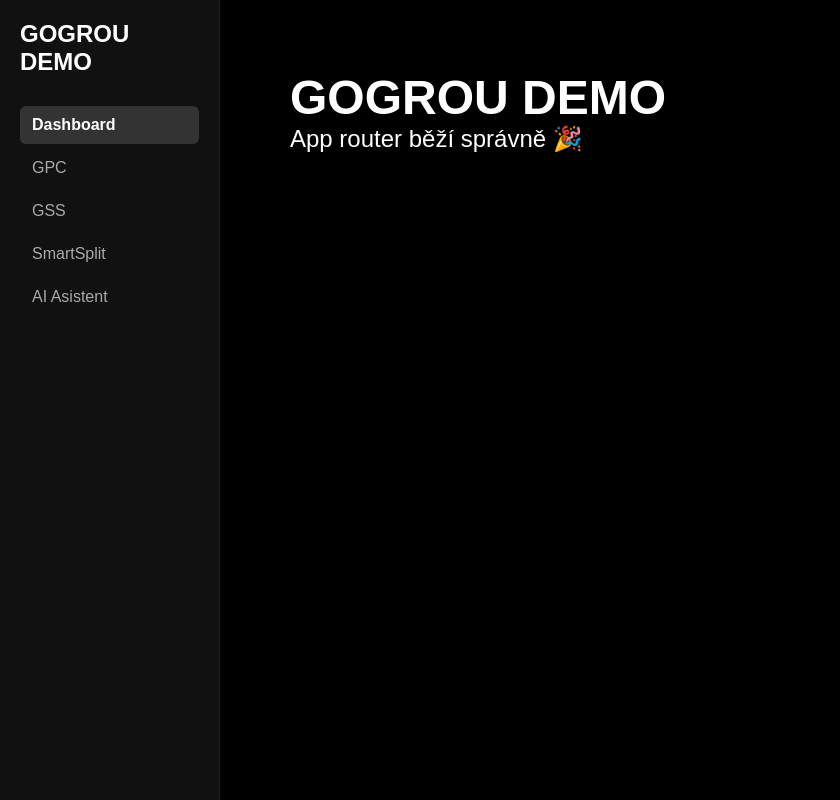
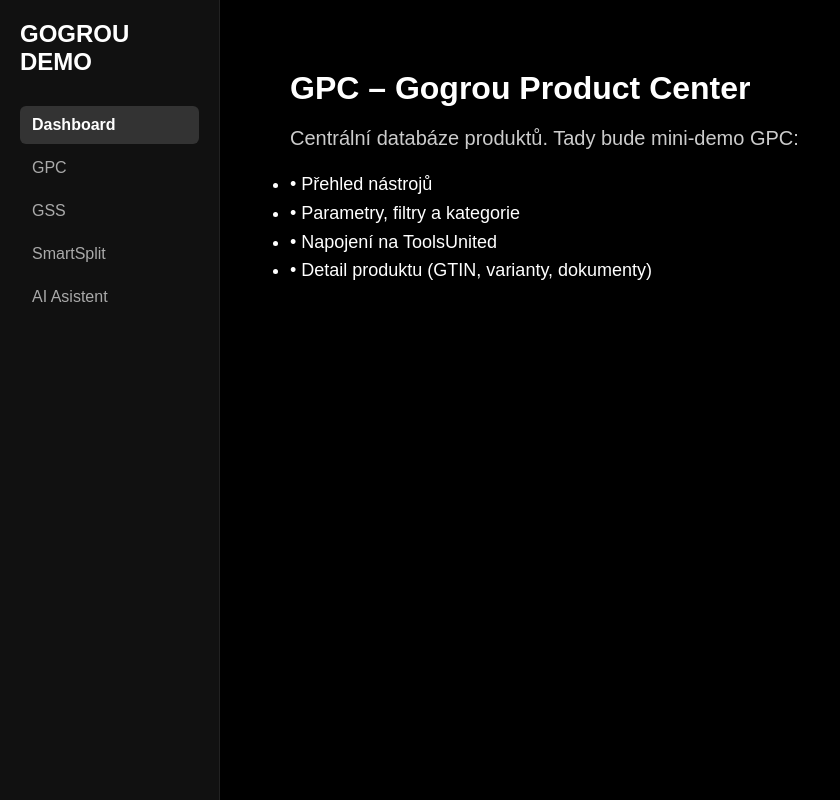
Before and after one commit to gogrou-app/gogrou-demo, a Next.js app: page / in a window 1280 px wide. Shown: the whole page, without its empty margins (0-840 px from the left). Built offline with nearby package versions, Linux system fonts and the light colour scheme.

Commit message:
Update page.js

```diff
--- a/app/page.js
+++ b/app/page.js
@@ -1,8 +1,20 @@
 export default function Page() {
   return (
-    <div style={{ padding: 40, fontSize: 24 }}>
-      <h1>GOGROU DEMO</h1>
-      <p>App router běží správně 🎉</p>
+    <div style={{ padding: "40px" }}>
+      <h1 style={{ fontSize: "32px", fontWeight: "bold", marginBottom: "20px" }}>
+        GPC – Gogrou Product Center
+      </h1>
+
+      <p style={{ fontSize: "20px", opacity: 0.8 }}>
+        Centrální databáze produktů. Tady bude mini-demo GPC:
+      </p>
+
+      <ul style={{ marginTop: "20px", fontSize: "18px", lineHeight: "1.6" }}>
+        <li>• Přehled nástrojů</li>
+        <li>• Parametry, filtry a kategorie</li>
+        <li>• Napojení na ToolsUnited</li>
+        <li>• Detail produktu (GTIN, varianty, dokumenty)</li>
+      </ul>
     </div>
   );
 }
```
